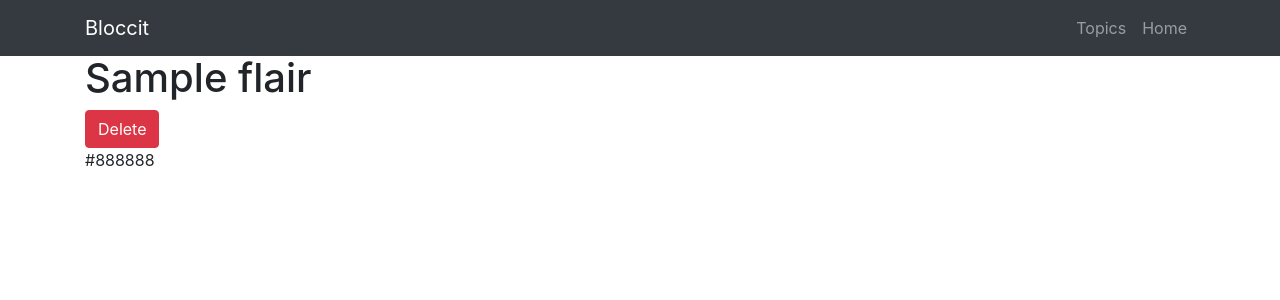
After one commit to rynoronha/Ryddit, a Node server app: page /topics/1/posts/1/flairs/1 in a window 1280 px wide. The commit adds this page. Shown: the top 300 px of the page. Run offline with Node 20, Linux system fonts and the light colour scheme; tables that the repository leaves empty hold one stand-in row (values such as "Sample post"); some libraries are stand-ins or nearby versions.

```diff
--- a/src/config/route-config.js
+++ b/src/config/route-config.js
@@ -4,10 +4,12 @@ module.exports = {
     const topicRoutes = require("../routes/topics");
     const advertisementRoutes = require("../routes/advertisements");
     const postRoutes = require("../routes/posts");
+    const flairRoutes = require("../routes/flairs");
 
     app.use(staticRoutes);
     app.use(topicRoutes);
     app.use(advertisementRoutes);
     app.use(postRoutes);
+    app.use(flairRoutes);
   }
 }
--- a/src/controllers/flairController.js
+++ b/src/controllers/flairController.js
@@ -4,6 +4,41 @@ module.exports = {
 
   new(req, res, next){
      res.render("flairs/new", {topicId: req.params.topicId, postId: req.params.postId});
+  },
+
+  create(req, res, next){
+     let newFlair= {
+       name: req.body.title,
+       color: req.body.body,
+       postId: req.params.postId
+     };
+     flairQueries.addFlair(newFlair, (err, flair) => {
+       if(err){
+         res.redirect(500, "/flairs/new");
+       } else {
+         res.redirect(303, `/topics/${req.params.topicId}/posts/${newFlair.postId}/flairs/${flair.id}`);
+       }
+     });
+  },
+
+  show(req, res, next){
+     flairQueries.getFlair(req.params.id, (err, flair) => {
+       if(err || flair == null){
+         res.redirect(404, "/");
+       } else {
+         res.render("flairs/show", {flair, topicId: req.params.topicId} );
+       }
+     });
+  },
+
+  destroy(req, res, next){
+     flairQueries.deleteFlair(req.params.id, (err, deletedRecordsCount) => {
+       if(err){
+         res.redirect(500, `/topics/${req.params.topicId}/posts/${req.params.postId}/flairs/${req.params.id}`)
+       } else {
+         res.redirect(303, `/topics/${req.params.topicId}/posts/${req.params.postId}`)
+       }
+     });
   }
 
 }
--- a/src/db/models/topic.js
+++ b/src/db/models/topic.js
@@ -20,10 +20,6 @@ module.exports = (sequelize, DataTypes) => {
        foreignKey: "topicId",
        as: "posts"
     });
-    Topic.hasMany(models.Flair,{
-     foreignKey:"topicId",
-     as:"flairs",
-   });
   };
   return Topic;
 };
--- a/src/db/queries.flairs.js
+++ b/src/db/queries.flairs.js
@@ -1,6 +1,39 @@
 const Post = require("./models").Post;
 const Topic = require("./models").Topic;
-const Flair = require("..models").Flair;
+const Flair = require("./models").Flair;
 
 module.exports = {
+
+  addFlair(newFlair, callback){
+      return Flair.create(newFlair)
+      .then((flair) => {
+        callback(null, flair);
+      })
+      .catch((err) => {
+        callback(err);
+      })
+  },
+
+  getFlair(id, callback){
+     return Flair.findById(id)
+     .then((flair) => {
+       callback(null, flair);
+     })
+     .catch((err) => {
+       callback(err);
+     })
+  },
+
+  deleteFlair(id, callback){
+     return Flair.destroy({
+       where: { id }
+     })
+     .then((deletedRecordsCount) => {
+       callback(null, deletedRecordsCount);
+     })
+     .catch((err) => {
+       callback(err);
+     })
+   }
+
 }
--- a/src/routes/flairs.js
+++ b/src/routes/flairs.js
@@ -3,5 +3,8 @@ const router = express.Router();
 const flairController = require("../controllers/flairController")
 
 router.get("/topics/:topicId/posts/:postId/flairs/new", flairController.new);
+router.post("/topics/:topicId/posts/:postId/flairs/create", flairController.create);
+router.get("/topics/:topicId/posts/:postId/flairs/:id", flairController.show);
+router.post("/topics/:topicId/posts/:postId/flairs/:id/destroy", flairController.destroy);
 
 module.exports = router;
--- /dev/null
+++ b/src/views/flairs/show.ejs
@@ -0,0 +1,20 @@
+<!DOCTYPE html>
+<html>
+  <head>
+    <% include ../static/partials/head.ejs %>
+  </head>
+  <body>
+    <% include ../static/partials/navbar.ejs %>
+
+    <main class="container">
+      <h1><%= flair.name %></h1>
+      <form style="display:initial" action="/topics/<%= topicId %>/posts/<%= flair.postId %>/flairs/<%= flair.id %>/destroy" method="post">
+        <button type="submit" class="btn btn-danger">Delete</button>
+      </form>
+     <p><%= flair.color %></p>
+    </main>
+
+    <% include ../static/partials/baseScripts.ejs %>
+
+  </body>
+</html>
--- a/src/views/posts/show.ejs
+++ b/src/views/posts/show.ejs
@@ -24,8 +24,8 @@
       <ul class="list-group">
        <% post.flairs.forEach((flair) => { %>
          <li class="list-group-item">
-           <a href="/topics/<%= topic.id %>/posts/<%= post.id %>flairs/<%= flair.id %> "
-             style="background-color:<% flair.color %>;"> <%= flair.name %> </a>
+           <a href="/topics/<%= post.topicId %>/posts/<%= post.id %>/flairs/<%= flair.id %> "
+             style="background-color:<%= flair.color %>;"> <%= flair.name %> </a>
          </li>
        <% }) %>
       </ul>
```
Also changed, not shown: spec/integration/flair_spec.js (+62 -1 lines), spec/unit/flair_spec.js (+0 -2 lines), src/db/migrations/20180525144000-create-flair.js (+0 -10 lines), src/db/models/flair.js (+0 -8 lines).
